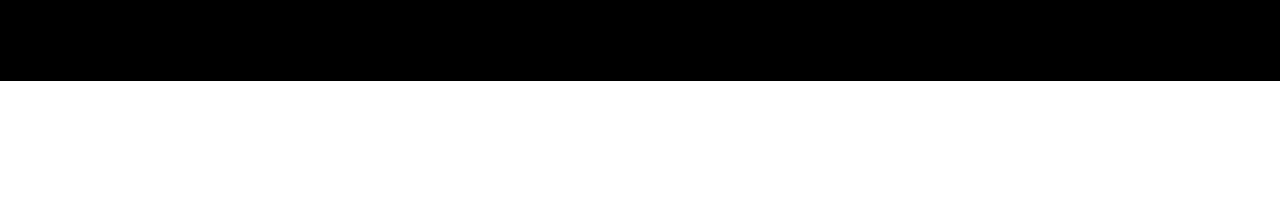
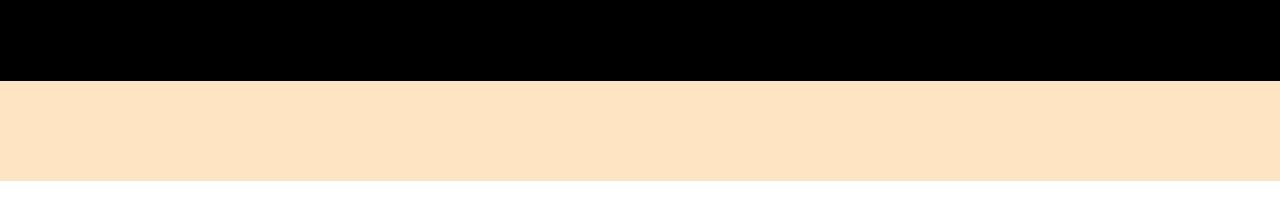
Before and after one commit to Sovik-Mandal/Learning-Git, a plain HTML site: page index.html in a window 1280 px wide. Shown: the part 316-536 px from the top of the page. Drawn offline with Linux system fonts and the light colour scheme.

Commit message:
adding footer in master branch

```diff
--- a/index.html
+++ b/index.html
@@ -48,5 +48,8 @@
             <p>Welcome to Souvik Web Development Express</p>
         </div>
     </main>
+    <footer>
+
+    </footer>
 </body>
 </html>
--- a/style.css
+++ b/style.css
@@ -66,3 +66,8 @@ nav {
 .right ul li span{
     padding: 0 5px;
 }
+
+footer {
+    height: 100px;
+    background-color: bisque;
+}
```
